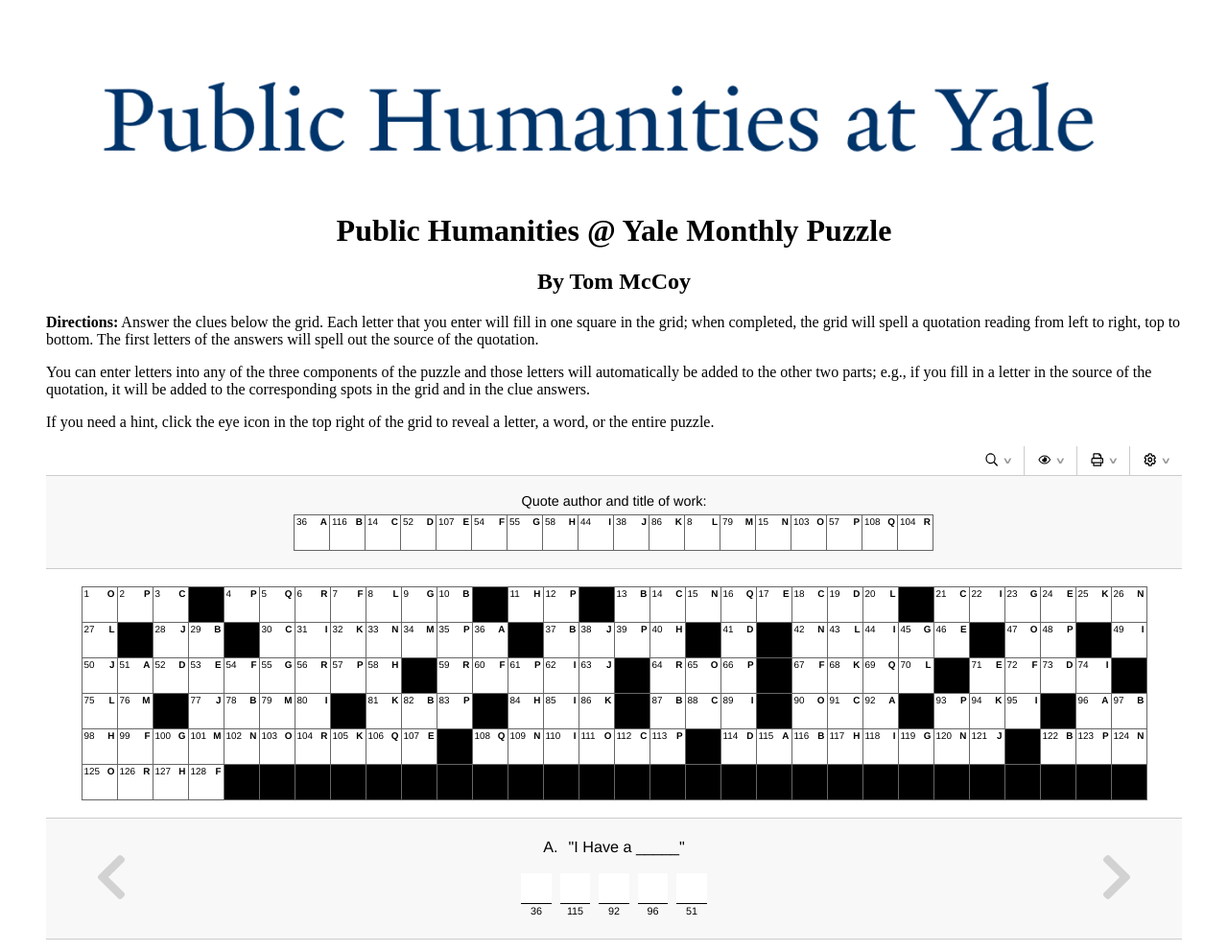
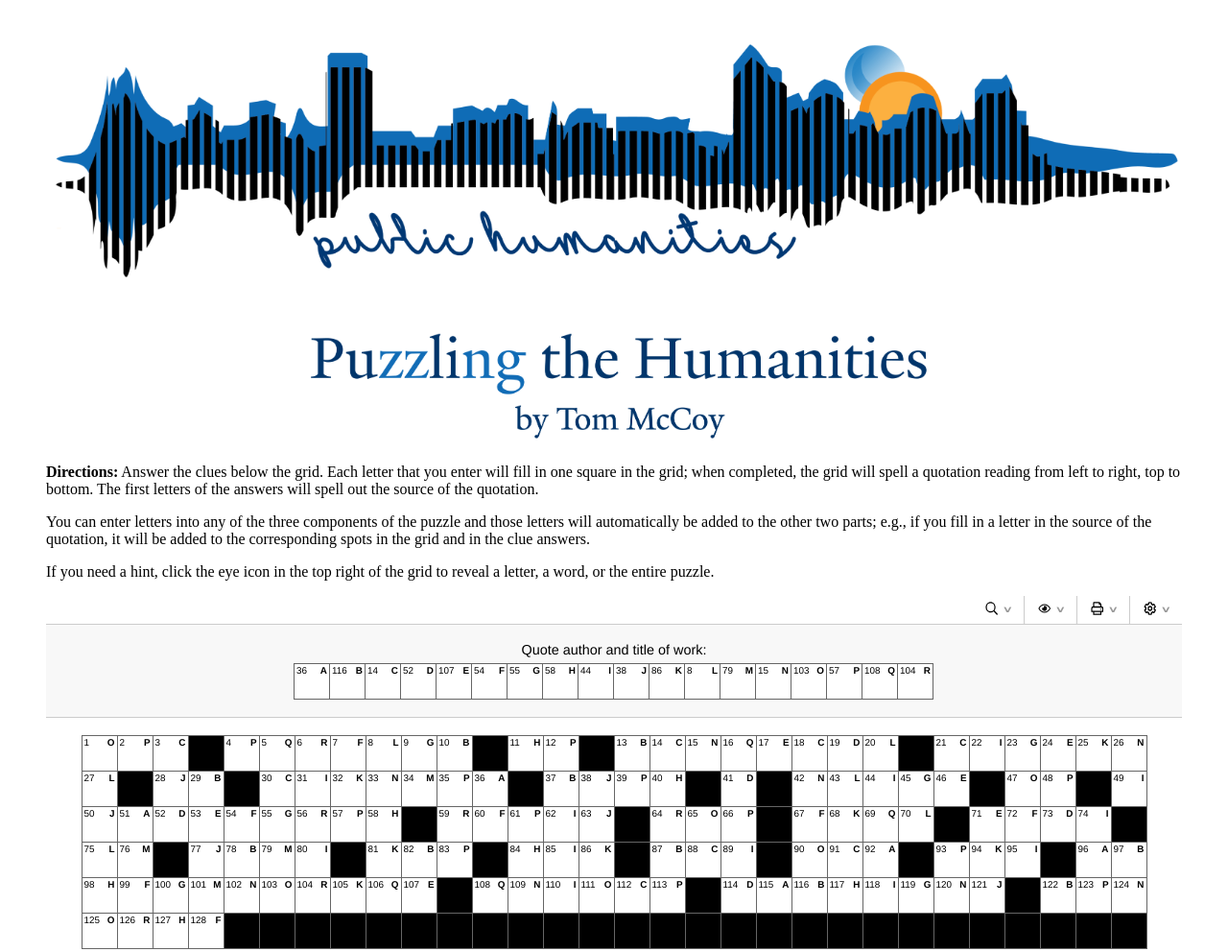
Before and after one commit to publichumanitiespuzzles/publichumanitiespuzzles.github.io, a plain HTML site: page jan2421.html in a window 1280 px wide. Shown: the top 992 px of the page at 96% size. Drawn offline with Linux system fonts and the light colour scheme; files whose address does not match are found by name.

Commit message:
New logo

```diff
--- a/jan2421.html
+++ b/jan2421.html
@@ -51,10 +51,8 @@ $(function() {
 
 <div id="page_container">
 
-<div><a href="https://ph.yale.edu/"><img style="max-width:100%; height:auto;" src="yaleph_standin.png"></a></div>
+<div><a href="https://ph.yale.edu/"><img style="max-width:100%; height:auto;" src="logo_puzzlingthehumanities-complete.png"></a></div>
 
-<div><h1 style="text-align:center">Public Humanities @ Yale Monthly Puzzle</h1></div>
-<div><h2 style="text-align:center">By Tom McCoy</h2></div>
 <div id="directions">
 <p><b>Directions:</b> Answer the clues below the grid. Each letter that you enter will fill in one square in the grid; when completed, the grid will spell a quotation reading from left to right, top to bottom. The first letters of the answers will spell out the source of the quotation.</p>
 
```
Also changed, not shown: logo_puzzlingthehumanities-complete.png (added).
